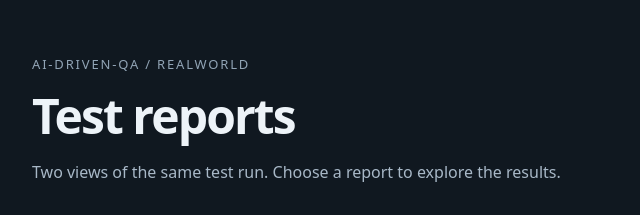
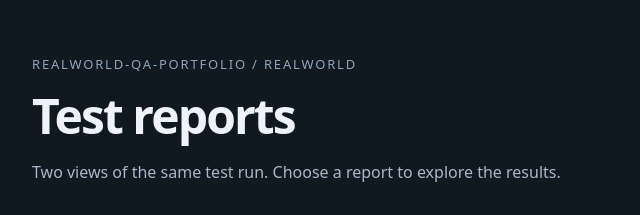
Before and after one commit to marutsich/ai-driven-qa, a website: page reports/index.html in a window 1280 px wide. Shown: the part 124-339 px from the top of the page, 208-848 px from the left. Drawn offline with Linux system fonts and the light colour scheme.

Commit message:
Update links for readme

```diff
--- a/reports/index.html
+++ b/reports/index.html
@@ -4,7 +4,7 @@
     <meta charset="utf-8" />
     <meta name="viewport" content="width=device-width, initial-scale=1" />
     <meta name="color-scheme" content="dark" />
-    <title>Test reports · ai-driven-qa</title>
+    <title>Test reports · realworld-qa-portfolio</title>
     <style>
       * { box-sizing: border-box; }
       body {
@@ -50,7 +50,7 @@
   <body>
     <main>
       <header>
-        <p class="eyebrow">ai-driven-qa / RealWorld</p>
+        <p class="eyebrow">realworld-qa-portfolio / RealWorld</p>
         <h1>Test reports</h1>
         <p class="intro">Two views of the same test run. Choose a report to explore the results.</p>
       </header>
```
Also changed, not shown: README.md.
